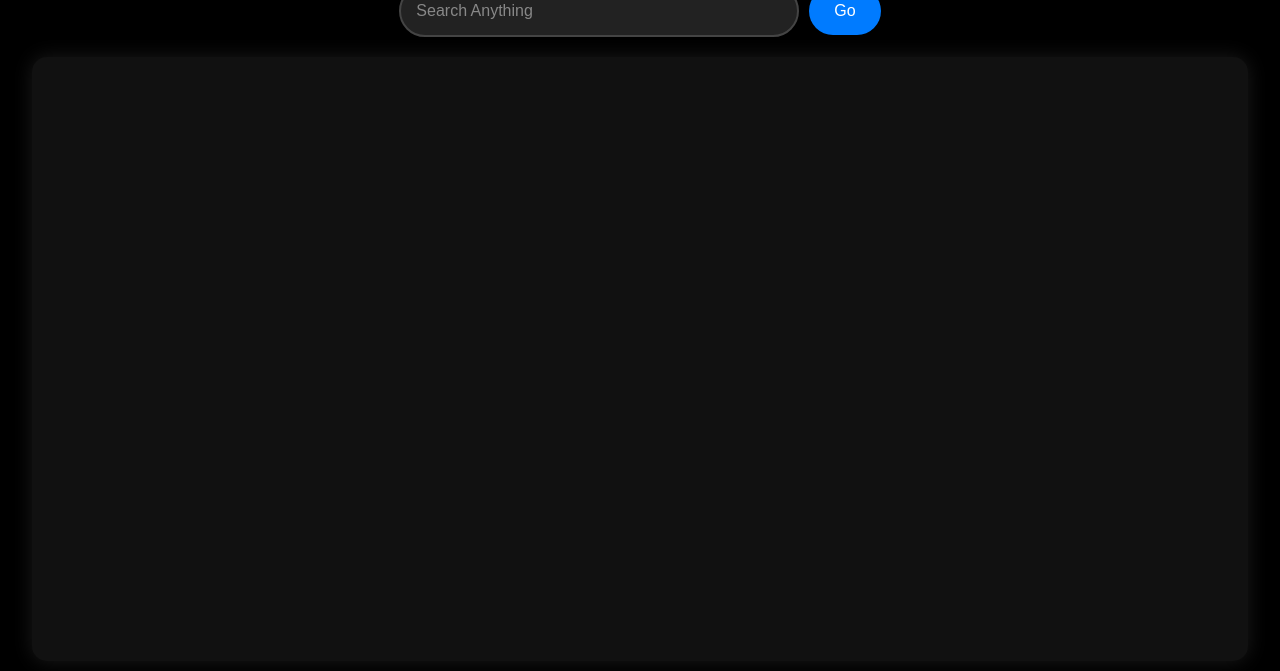
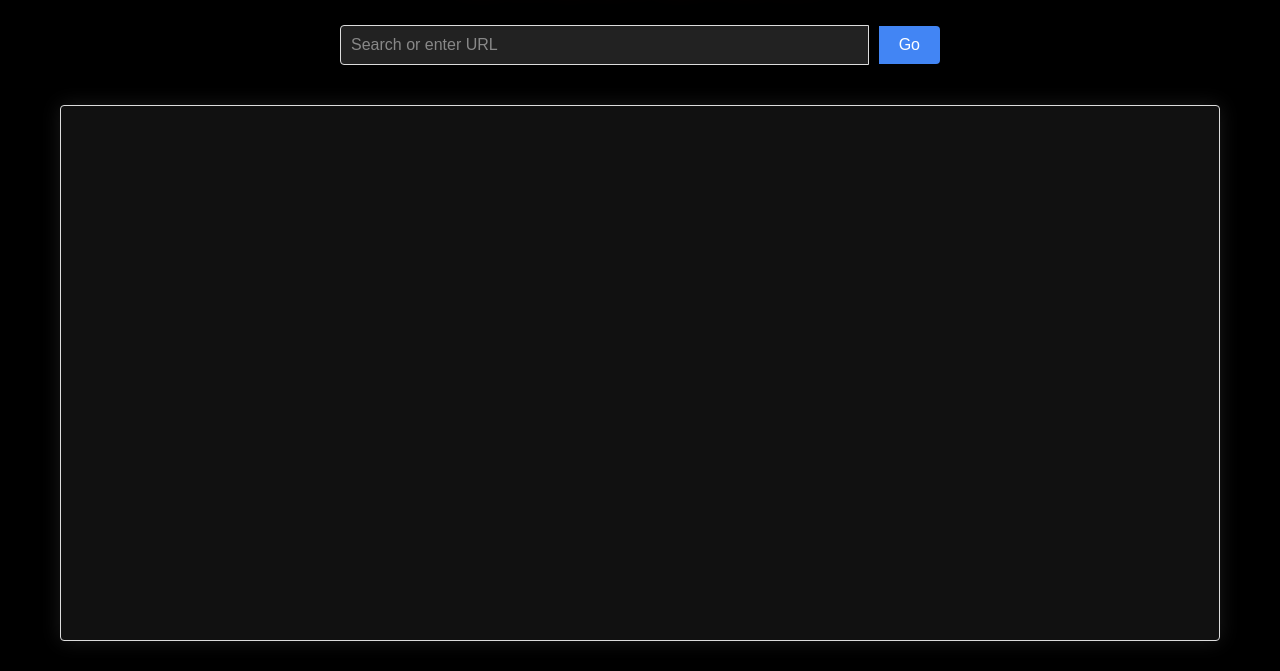
Before and after one commit to LexLeethorMain/UnderGlowButBetter, a plain HTML site: page public/index.html in a window 1280 px wide. Shown: the part 129-800 px from the top of the page. Drawn offline with Linux system fonts and the light colour scheme.

Commit message:
Update index.html

```diff
--- a/public/index.html
+++ b/public/index.html
@@ -3,22 +3,75 @@
 <head>
     <meta charset="UTF-8">
     <meta name="viewport" content="width=device-width, initial-scale=1.0">
+    <title>UnderGlow</title>
     <link rel="stylesheet" href="style.css">
+    <style> /* test styles*/
+        body {
+            font-family: Arial, sans-serif;
+            max-width: 1200px;
+            margin: 0 auto;
+            padding: 20px;
+        }
+        h1 {
+            text-align: center;
+            color: #333;
+        }
+        #searchForm {
+            display: flex;
+            margin: 20px auto;
+            max-width: 600px;
+        }
+        #searchInput {
+            flex: 1;
+            padding: 10px;
+            font-size: 16px;
+            border: 1px solid #ddd;
+            border-radius: 4px 0 0 4px;
+        }
+        button {
+            padding: 10px 20px;
+            background-color: #4285f4;
+            color: white;
+            border: none;
+            border-radius: 0 4px 4px 0;
+            cursor: pointer;
+            font-size: 16px;
+        }
+        button:hover {
+            background-color: #357ae8;
+        }
+        #iframe {
+            width: 100%;
+            height: 80vh;
+            border: 1px solid #ddd;
+            border-radius: 4px;
+            margin-top: 20px;
+        }
+    </style>
 </head>
 <body>
     <h1>UnderGlow</h1>
     <form id="searchForm">
-    <input type="text" id="searchInput" placeholder="Search Anything">
+        <input type="text" id="searchInput" placeholder="Search or enter URL">
         <button type="submit">Go</button>
     </form>
-<iframe id="iframe" src=""></iframe>
+    <iframe id="iframe" src="about:blank"></iframe>
 
     <script>
-    document.getElementById('searchForm').addEventListener('submit', function (e) {
+        document.getElementById('searchForm').addEventListener('submit', function(e) {
             e.preventDefault();
             const input = document.getElementById('searchInput').value.trim();
-        const isUrl = /^(https?:\/\/)|(\.[a-z]{2,})$/i.test(input);
-        const proxyUrl = isUrl ? `/wiggle/flow.js?q=${encodeURIComponent(input)}` : `/wiggle/flow.js?q=${encodeURIComponent(`https://searx.me/search?q=${input}`)}`;
+            const isUrl = input.includes('.') &&
+                         (/^(https?:\/\/)/.test(input) ||
+                          /^([a-z0-9]([a-z0-9-]*[a-z0-9])?\.)+[a-z]{2,}(\/.*)?$/i.test(input));
+            let url = input;
+            if (isUrl && !input.startsWith('http')) {
+                url = 'https://' + input;
+            }
+            if (!isUrl) {
+                url = `https://www.google.com/search?q=${input}`;
+            }
+            const proxyUrl = `/wiggle/flow.js?q=${encodeURIComponent(url)}`; //proxy da ho
             document.getElementById('iframe').src = proxyUrl;
         });
     </script>
```
Lines whose indentation alone changed are shown as unchanged.
